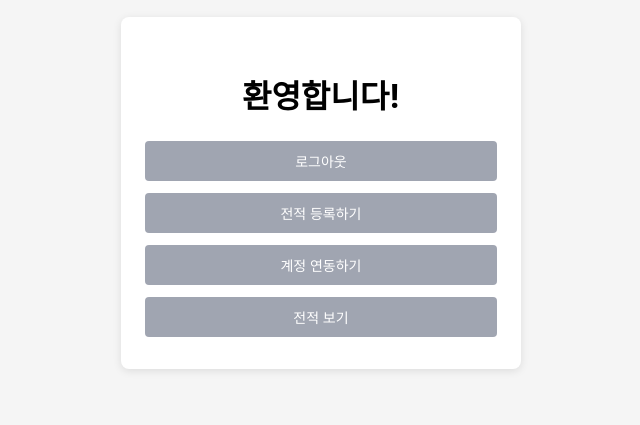
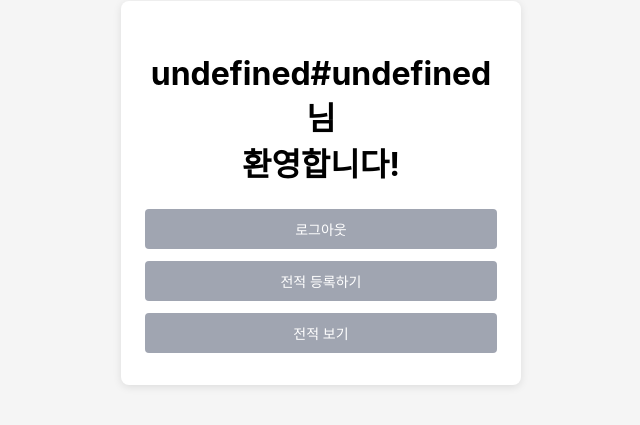
Before and after one commit to leechanghoon00/hamlol, a React (Create React App) app in the folder frontend/hamlolweb/: page /main in a window 1280 px wide. Shown: the part 207-632 px from the top of the page, without its empty margins (319-959 px from the left). Built offline with nearby package versions, Linux system fonts and the light colour scheme; sample sign-in values are in the browser's storage.

Commit message:
계정연동 관련 기능 개발

```diff
--- a/frontend/hamlolweb/src/Main.js
+++ b/frontend/hamlolweb/src/Main.js
@@ -4,22 +4,44 @@ import { jwtDecode } from "jwt-decode";
 
 function Main() {
     const [userName, setUserName] = useState("");
+    const [isLinked, setIsLinked] = useState(false); // 🔑 계정 연동 여부 상태
 
     useEffect(() => {
-        const token = localStorage.getItem("accessToken"); // GameList.js와 통일
+        const token = localStorage.getItem("accessToken");
         if (token) {
             const decoded = jwtDecode(token);
-            setUserName(decoded.user_name); // 서버 JWT 구조가 이렇게 되어 있어야 함
+            console.log("🔥 JWT 내용:", decoded);
+
+            // ✅ 계정연동 여부 판단
+            if (decoded.gameName === "계정연동안됨" || decoded.tagLine === "계정연동안됨") {
+                setUserName("");
+                setIsLinked(false);
+            } else {
+                const fullName = `${decoded.gameName}#${decoded.tagLine}`;
+                setUserName(fullName);
+                setIsLinked(true);
+            }
         }
     }, []);
 
     return (
         <div className="main-container">
-            <h1>{userName ? `${userName} 님, 환영합니다!` : "환영합니다!"}</h1>
+            <h1>
+                {userName ? (
+                    <>
+                        {userName} 님<br />
+                        환영합니다!
+                    </>
+                ) : (
+                    "환영합니다!"
+                )}
+            </h1>
             <div className="link">
                 <Link to="/login">로그아웃</Link>
                 <Link to="/savegame">전적 등록하기</Link>
-                <Link to="/account">계정 연동하기</Link>
+
+                {!isLinked && <Link to="/account">계정 연동하기</Link>}
+
                 <Link to="/gameList">전적 보기</Link>
             </div>
         </div>
```
